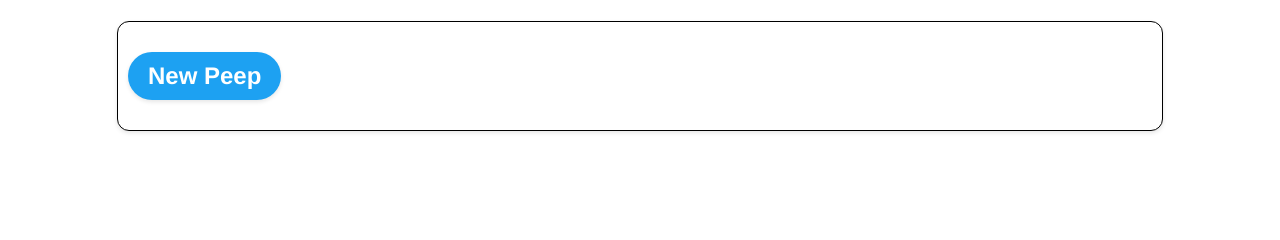
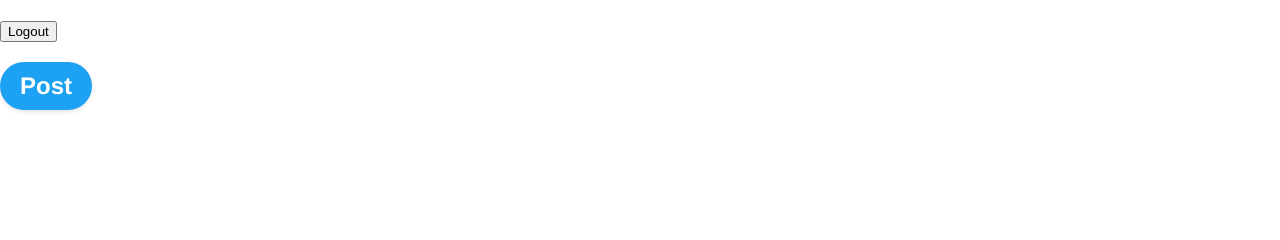
Before and after one commit to jakesiney/Chitter-Social-App, a Flask app: page /home in a window 1280 px wide. Shown: the part 124-364 px from the top of the page. Run offline with Flask 3, Linux system fonts and the light colour scheme; the visitor is signed in with stand-in values (Sample User, id 1); data that the repository does not hold is empty; some libraries are stand-ins or nearby versions.

Commit message:
Create new post logic added

```diff
--- a/app.py
+++ b/app.py
@@ -44,6 +44,23 @@
         raise Exception("Invalid login, try again")
 
 
+@app.route('/newpost', methods=['GET'])
+@login_required
+def new_post():
+    return render_template('peep.html')
+
+
+@app.route('/createpost', methods=['POST'])
+@login_required
+def create_post():
+    connection = get_flask_database_connection(app)
+    repository = PeepRepository(connection)
+    peep = request.form['peep']
+    user_id = current_user.id
+    repository.create_new_peep(peep, user_id)
+    return redirect('/home')
+
+
 @app.route('/home', methods=['GET'])
 def all_peeps():
     connection = get_flask_database_connection(app)
@@ -52,5 +69,12 @@
     return render_template("home.html", peeps=peeps)
 
 
+@app.route('/logout', methods=['POST'])
+@login_required
+def logout():
+    logout_user()
+    return redirect('/')
+
+
 if __name__ == '__main__':
     app.run(debug=True, port=int(os.environ.get('PORT', 8000)))
--- a/templates/home.html
+++ b/templates/home.html
@@ -11,15 +11,20 @@
 
     {% if current_user.is_authenticated %}
     <h2>Welcome, {{ current_user.user_name }}</h2>
+    <form action="/logout" method="post">
+        <input type="submit" value="Logout">
+    </form>
     {% else %}
     <h2>Welcome, Guest</h2>
+    <form action="/" method="get">
+        <input type="submit" value="Login">
+    </form>
     {% endif %}
 
-
-    <div>
-      <h2><a href="/peeps/new" class="button">New Peep</a></h2>
-    </div>
-    {% for peep in peeps %}
+    {% if current_user.is_authenticated %}
+      <h2><a href="/newpost" class="button">Post</a></h2>
+    {% endif %}
+    {% for peep in peeps|reverse %}
     <div>
       <h3>@{{peep.user_name}} {{peep.posted_on}}</h3>
       <h3><a href="/peeps/{{peep.id}}">{{peep.peep}}</a></h3>
```
Also changed, not shown: templates/peep.html (added, +16 -0 lines).
